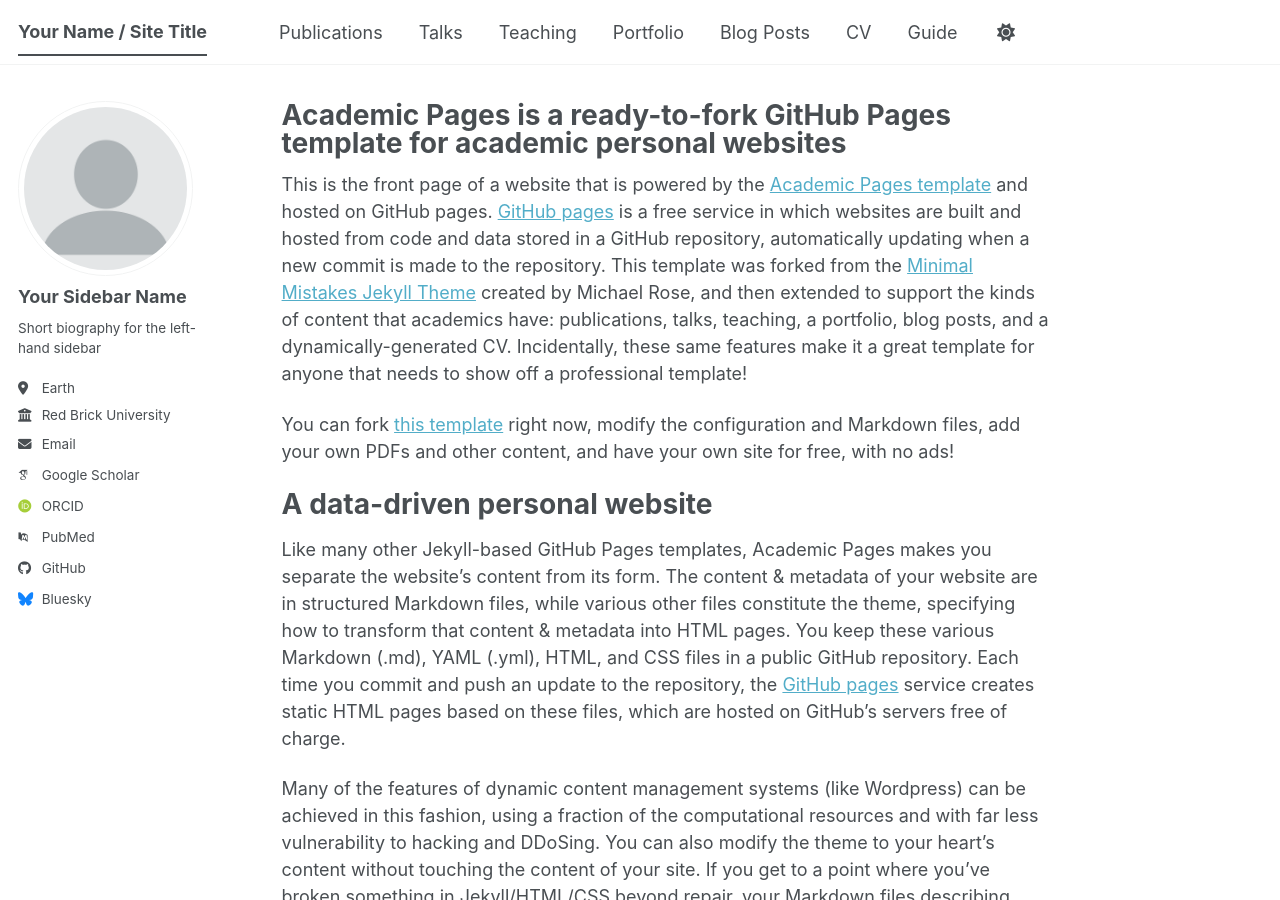
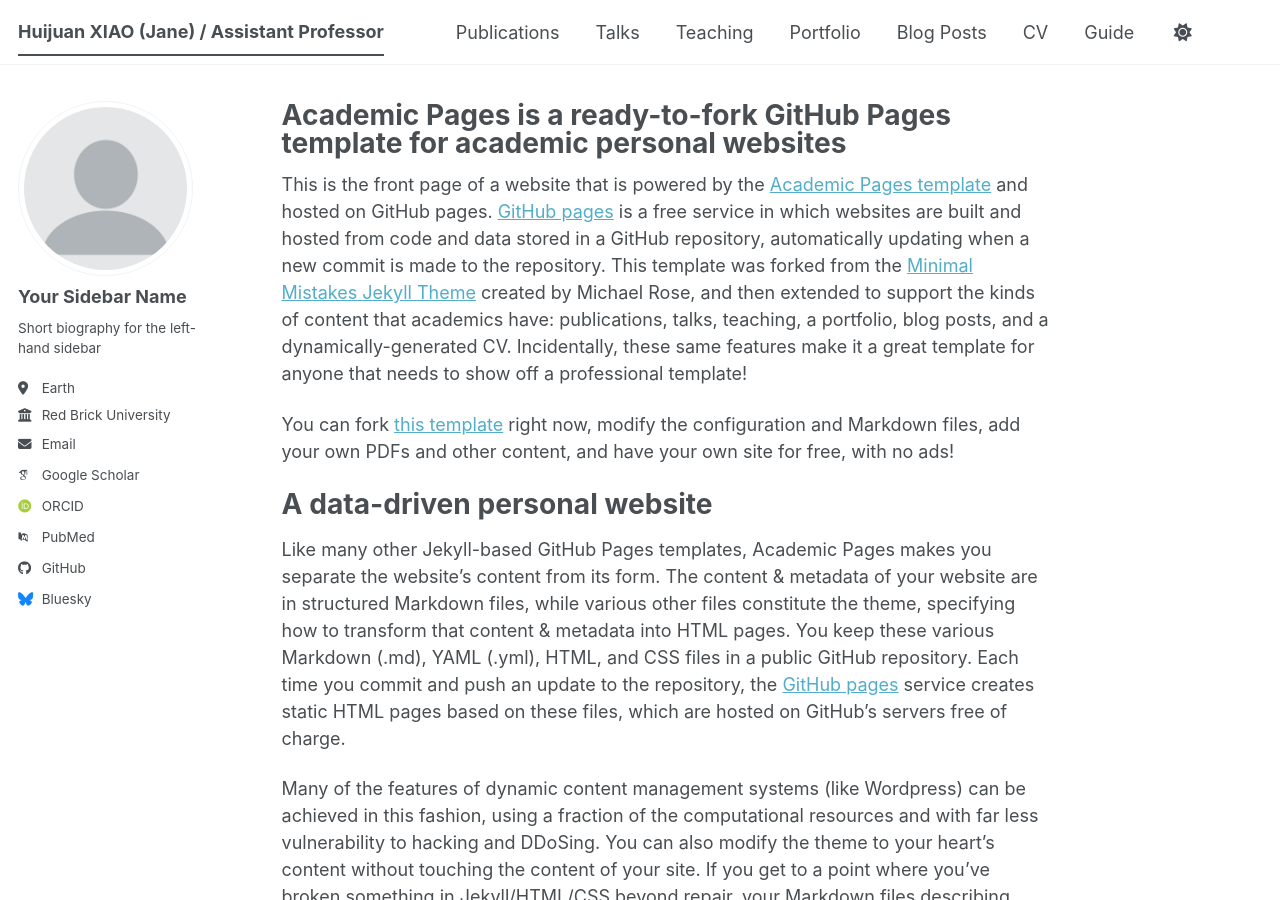
Before and after one commit to HuijuanXIAO/hjxiao.github.io, a Jekyll site: the page built from _pages/about.md, in a window 1280 px wide and 900 px high. Built offline with Jekyll 4.4.1, drawn with Linux system fonts in a browser that asks for light colours; some web fonts are replaced; a script bundle is joined from its source files by our own code; library files that are not in the unit come from our copies.

```diff
--- a/Gemfile
+++ b/Gemfile
@@ -11,3 +11,5 @@ end
 
 gem 'github-pages'
 gem 'connection_pool', '2.5.0'
+
+gem "tzinfo-data", "~> 1.2026"
--- a/_config.yml
+++ b/_config.yml
@@ -9,14 +9,14 @@
 # Basic Site Settings
 locale                   : "en-US"
 site_theme               : "default" # The available themes options are "default", "air", "sunrise", "mint", "dirt" and "contrast"
-title                    : "Your Name / Site Title"
+title                    : "Huijuan XIAO (Jane) / Assistant Professor"
 title_separator          : "-"
 name                     : &name "Your Name"
 description              : &description "Your Name's academic portfolio"   # Update this with a general description of your site, this is the default if not overridden by a page
-url                      : https://academicpages.github.io # The base hostname & protocol for your site e.g. "https://[your GitHub username].github.io",
+url                      : https://hjxiao.github.io # The base hostname & protocol for your site e.g. "https://[your GitHub username].github.io",
                                                            # or if you already have some other page hosted on Github then use "https://[your GitHub username].github.io/[Your Repo Name]"
 baseurl                  : "" # the subpath of your site, e.g. "/blog"
-repository               : "academicpages/academicpages.github.io"
+repository               : "HuijuanXIAO/hjxiao.github.io"
 
 # Site Author - The following control what appear as part of the author content on the side bar.
 #               If a field is blank the icon and link will not appear, otherwise it will be shown.
```
